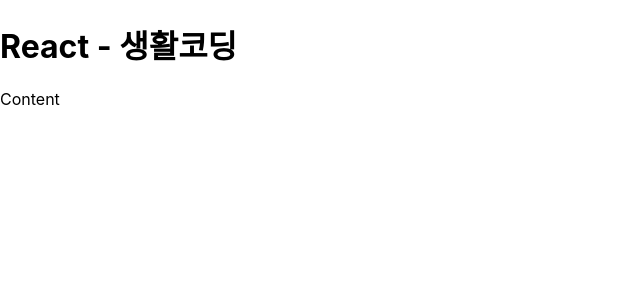
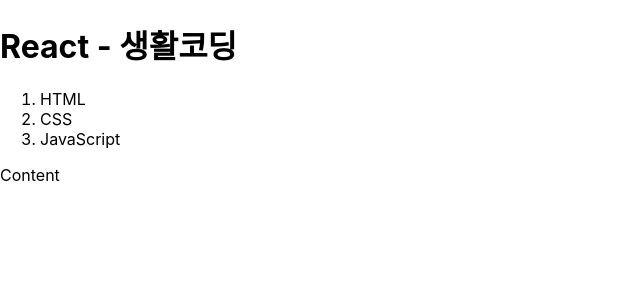
Before and after one commit to choijueun/React, a React (Create React App) app in the folder shcoding/: page / in a window 1280 px wide. Shown: the top 300 px of the page, without its empty margins (0-640 px from the left). Built offline with nearby package versions, Linux system fonts and the light colour scheme.

Commit message:
for => title array

```diff
--- a/shcoding/src/components/views/NavBar/NavBar.js
+++ b/shcoding/src/components/views/NavBar/NavBar.js
@@ -1,7 +1,11 @@
 import React from 'react'
 
-function NavBar() {
-    const lis = []
+function NavBar(props) {
+    const topics = props.topics;
+    const lis = [];
+    for(let i=0; i<topics.length; i++){
+        lis.push(<li key={topics[i].id}>{topics[i]['title']}</li>)
+    }
 
   return (
     <ol>
```
